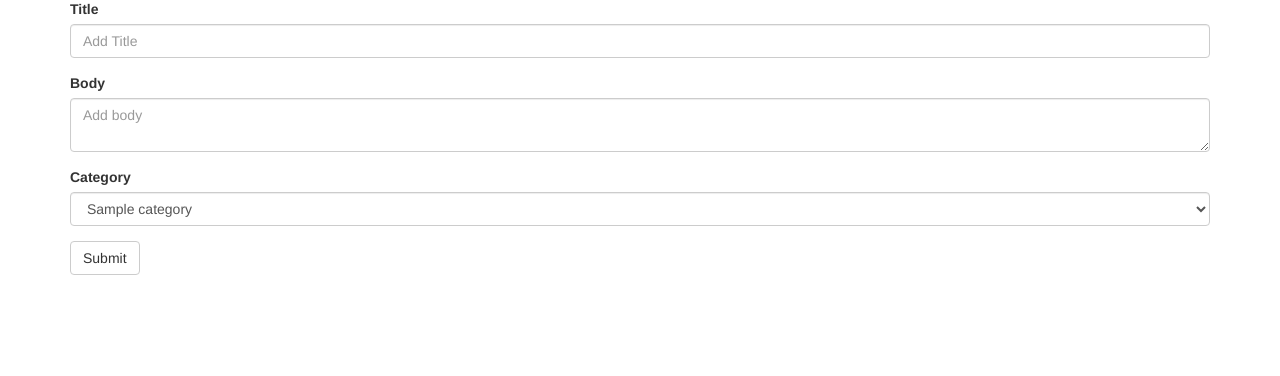
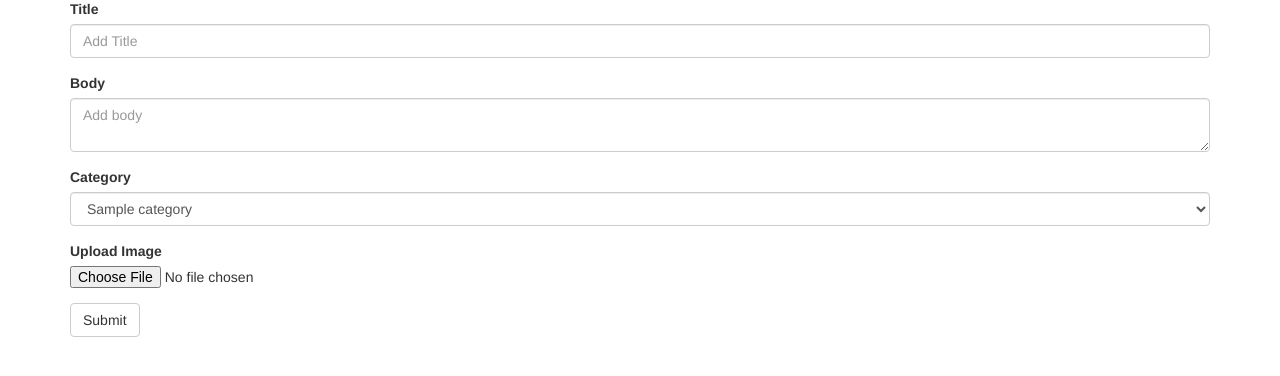
Before and after one commit to taufanbasri/CI-Blog-App, a CodeIgniter app: page /database/posts/create in a window 1280 px wide. Shown: the part 158-534 px from the top of the page. Run offline with CodeIgniter, Linux system fonts and the light colour scheme; tables that the repository leaves empty or names only in its code hold one stand-in row (values such as "Sample post"); some libraries are stand-ins or nearby versions.

Commit message:
Add & show images

```diff
--- a/application/controllers/Posts.php
+++ b/application/controllers/Posts.php
@@ -43,7 +43,25 @@ class Posts extends CI_Controller {
 			$this->load->view('posts/create', $data);
 			$this->load->view('templates/footer');
 		} else {
-			$this->post_model->create_post();
+			// upload image
+			// die(var_dump($_FILES['userfile']['name']));
+			$config['upload_path'] = './assets/images/posts';
+			$config['allowed_types'] = 'jpg|jpeg|gif|png';
+			$config['max_size'] = '2048';
+			$config['max_width'] = '500';
+			$config['max_height'] = '500';
+
+			$this->load->library('upload', $config);
+
+			if (!$this->upload->do_upload()) {
+				$errors = ['error' => $this->upload->display_errors()];
+				$post_image = 'noimage.jpg';
+			} else {
+				$data = ['upload_data' => $this->upload->data()];
+				$post_image = $_FILES['userfile']['name'];
+			}
+
+			$this->post_model->create_post($post_image);
 			redirect('posts');
 		}
 
--- a/application/models/Post_model.php
+++ b/application/models/Post_model.php
@@ -27,7 +27,7 @@ class Post_model extends CI_Model
         return $query->result_array();
     }
 
-    public function create_post()
+    public function create_post($post_image)
     {
         $slug = url_title($this->input->post('title'));
 
@@ -35,7 +35,8 @@ class Post_model extends CI_Model
             'title' => $this->input->post('title'),
             'slug' => $slug,
             'body' => $this->input->post('body'),
-            'category_id' => $this->input->post('category_id')
+            'category_id' => $this->input->post('category_id'),
+			'post_image' => $post_image
         ];
 
         return $this->db->insert('posts', $data);
--- a/application/views/posts/create.php
+++ b/application/views/posts/create.php
@@ -2,7 +2,7 @@
 
 <?= validation_errors(); ?>
 
-<?= form_open('posts/create'); ?>
+<?= form_open_multipart('posts/create'); ?>
   <div class="form-group">
     <label>Title</label>
     <input type="text" class="form-control" name="title" placeholder="Add Title">
@@ -19,5 +19,9 @@
       <?php endforeach; ?>
     </select>
   </div>
+  <div class="form-group">
+    <label>Upload Image</label>
+    <input type="file" name="userfile" size="20">
+  </div>
   <button type="submit" class="btn btn-default">Submit</button>
 </form>
--- a/application/views/posts/view.php
+++ b/application/views/posts/view.php
@@ -1,5 +1,6 @@
 <h2><?= $post['title']; ?></h2>
 <small class="post-date">Posted on: <?= $post['created_at'] ?></small> <br>
+<img src="<?= site_url(); ?>assets/images/posts/<?= $post['post_image'] ?>">
 <div class="post-body">
     <?= $post['body']; ?>
 </div>
--- a/application/views/templates/header.php
+++ b/application/views/templates/header.php
@@ -4,7 +4,7 @@
 		<meta charset="utf-8">
 		<title>Blog</title>
 		<link rel="stylesheet" href="https://bootswatch.com/3/flatly/bootstrap.min.css">
-		<link rel="stylesheet" href="/assets/css/style.css">
+		<link rel="stylesheet" href="<?= site_url(); ?>assets/css/style.css">
 
 		<script src="//cdn.ckeditor.com/4.9.2/standard/ckeditor.js"></script>
 	</head>
--- a/assets/css/style.css
+++ b/assets/css/style.css
@@ -4,3 +4,7 @@
     margin: 3px 0;
     display: block;
 }
+
+.post-thumb {
+	width: 100%;
+}
```
Also changed, not shown: application/views/posts/index.php (+11 -4 lines), assets/images/posts/26115485.jpeg (added), assets/images/posts/noimage.jpg (added).
